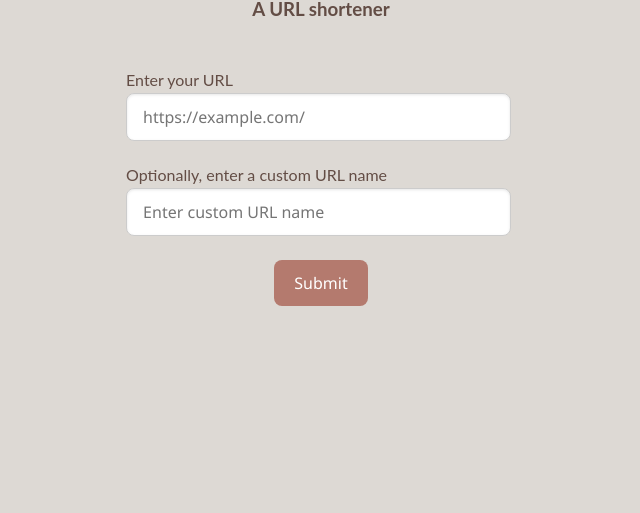
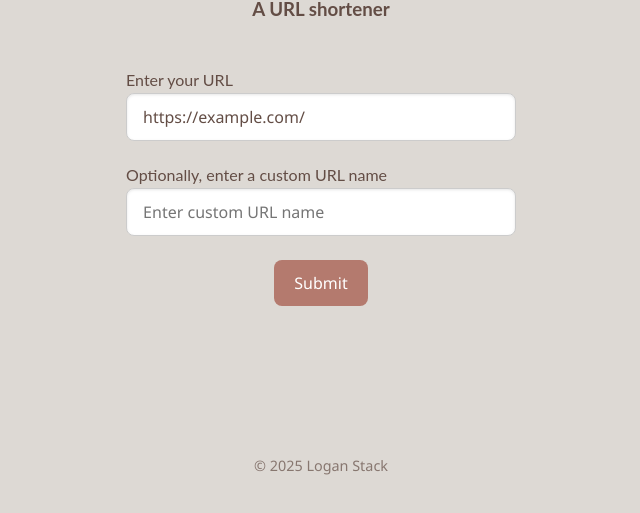
Before and after one commit to LoganEStack/shortstack, a React (Vite) app in the folder frontend/: page / in a window 1280 px wide. Shown: the part 309-822 px from the top of the page, without its empty margins (319-959 px from the left). Built offline with nearby package versions, Linux system fonts and the light colour scheme.

Commit message:
Added alias option on backend and improved css on frontend.

```diff
--- a/frontend/src/App.css
+++ b/frontend/src/App.css
@@ -21,6 +21,7 @@ body {
     align-items: center;
     justify-content: flex-start;
     min-height: 100vh;
+    position: relative;
 }
 
 header {
@@ -33,13 +34,21 @@ h1 {
     margin: 0;
 }
 
+main {
+    display: flex;
+    flex-direction: column;
+    align-items: center;
+    width: 100%;
+    max-width: 400px;
+}
+
 form {
     display: flex;
     flex-direction: column;
     align-items: center;
     gap: 1.5rem;
-    max-width: 400px;
     width: 100%;
+    box-sizing: border-box;
 }
 
 label {
@@ -49,12 +58,13 @@ label {
     width: 100%;
     font-size: 1rem;
     color: var(--coffee);
+    box-sizing: border-box;
 }
 
 input[type=url],
 input[type=text] {
     padding: 12px 16px;
-    width: 90%;
+    width: 100%;
     font-size: 16px;
     font-family: 'Segoe UI', Tahoma, Geneva, Verdana, sans-serif;
     border: 1px solid #ccc;
@@ -64,6 +74,7 @@ input[type=text] {
     outline: none;
     color: var(--coffee);
     margin-top: 0.25rem;
+    box-sizing: border-box;
 }
 
 input[type="submit"] {
@@ -76,6 +87,7 @@ input[type="submit"] {
     border-radius: 8px;
     cursor: pointer;
     transition: background-color 0.3s, box-shadow 0.3s;
+    align-self: center;
 }
 
 input[type="submit"]:hover {
@@ -97,12 +109,25 @@ input[type="submit"]:active {
     border-radius: 12px;
     box-shadow: 0 4px 15px rgba(0, 0, 0, 0.1);
     padding: 24px;
-    margin: 6rem;
+    margin-top: 2rem;
     font-family: 'Segoe UI', Tahoma, Geneva, Verdana, sans-serif;
     line-height: 1.5;
     transition: box-shadow 0.3s ease;
+    width: 100%;
+    box-sizing: border-box;
 }
 
 .card:hover {
     box-shadow: 0 8px 25px rgba(0, 0, 0, 0.15);
 }
+
+.footer {
+    position: fixed;
+    bottom: 1rem;
+    left: 50%;
+    transform: translateX(-50%);
+    color: var(--coffee);
+    font-size: 0.9rem;
+    opacity: 0.7;
+    font-family: 'Segoe UI', Tahoma, Geneva, Verdana, sans-serif;
+}
--- a/frontend/src/components/Response.jsx
+++ b/frontend/src/components/Response.jsx
@@ -1,14 +1,24 @@
 import { useState } from 'react'
 
-function Response({response}) {
-    if (response) {
-        return (
-            <div className="card">
-                {response}
-            </div>
-        )
+function Response({ response }) {
+    console.log(response)
+    if (response.length > 0) {
+        if (response[0]) {
+            return (
+                <div className="card">
+                    <p>Your shortened URL is:</p>
+                    <p><a href={response[1]} target="_blank" style={{ "color": "#cea176" }}>{response[1]}</a></p>
+                </div>
+            )
+        } else {
+            return (
+                <div className="card">
+                    <p>Error:</p>
+                    <p style={{ "color": "red" }}>{response[1]}</p>
+                </div>
+            )
+        }
     }
-    return (<></>)
 }
 
 export default Response
--- a/frontend/src/components/UrlForm.jsx
+++ b/frontend/src/components/UrlForm.jsx
@@ -1,13 +1,39 @@
 import { useState } from 'react'
 
-function UrlForm() {
-    const [url, setUrl] = useState('')
+function UrlForm({ setResponse }) {
+    const [url, setUrl] = useState('https://example.com/')
     const [alias, setAlias] = useState('')
-    const handleSubmit = (e) => {
-        e.preventDefault()
-        // TODO: call Flask API
-        console.log('Shortening:', url)
-    }
+
+    const handleSubmit = async (e) => {
+        e.preventDefault();
+
+        // Validate alias if provided
+        if (alias && (alias.length < 5 || alias.length > 16)) {
+            setResponse([false, 'Alias must be between 5-16 characters long.']);
+            return;
+        }
+
+        try {
+            const res = await fetch('http://localhost:5000/shorten', {
+                method: 'POST',
+                headers: {
+                    'Content-Type': 'application/json'
+                },
+                body: JSON.stringify({ url: url, alias: alias })
+            });
+
+            const data = await res.json();
+
+            if (res.ok) {
+                setResponse([true, data.short_url]);
+            } else {
+                setResponse([false, data.error]);
+            }
+        } catch (err) {
+            setResponse([false, 'Network error or server not responding.']);
+            console.error('Request failed:', err);
+        }
+    };
 
     return (
         <form onSubmit={handleSubmit}>
@@ -28,9 +54,17 @@ function UrlForm() {
                     id="alias"
                     type="text"
                     value={alias}
-                    onChange={(e) => setAlias(e.target.value)}
                     placeholder="Enter custom URL name"
-                    required
+                    title="Alias must contain 5-16 alphanumeric characters, dashes, or underscores"
+                    minLength="5"
+                    maxLength="16"
+                    onChange={(e) => {
+                        const value = e.target.value;
+                        const regex = /^[a-zA-Z0-9_-]{0,16}$/; // allow up to 16 chars
+                        if (regex.test(value)) {
+                            setAlias(value);
+                        }
+                    }}
                 />
             </label>
             <input type="submit" value="Submit" />
--- a/frontend/src/pages/Home.jsx
+++ b/frontend/src/pages/Home.jsx
@@ -1,8 +1,11 @@
+import { useState } from 'react'
 import UrlForm from '../components/UrlForm'
 import Response from '../components/Response'
 
 
 function Home() {
+    const [response, setResponse] = useState([])
+
     return (
         <main>
             <header>
@@ -10,9 +13,9 @@ function Home() {
                 <h1>Short Stack</h1>
                 <h3>A URL shortener</h3>
             </header>
-            <UrlForm />
-            <Response response=""/>
-            {/* © 2025 Logan Stack */}
+            <UrlForm setResponse={setResponse} />
+            <Response response={response}/>
+            <div className="footer">© 2025 Logan Stack</div>
         </main>
     )
 }
```
Also changed, not shown: 1 other file (tests, documents, lock files or other folders).
